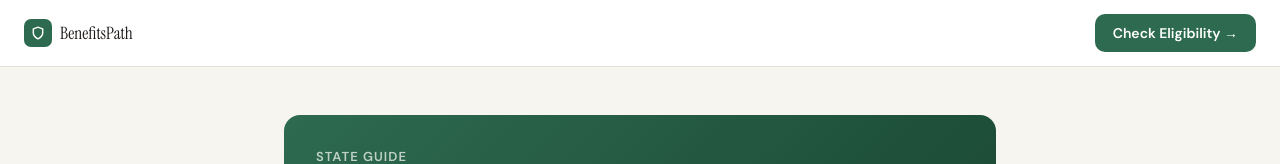
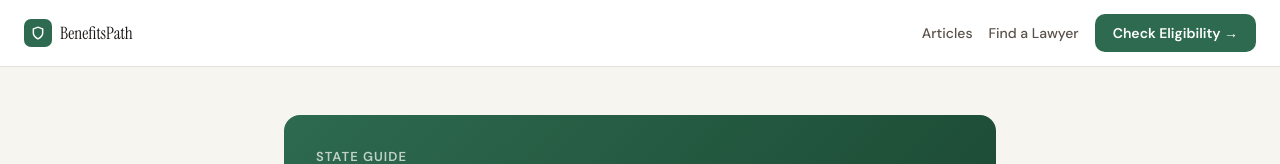
Before and after one commit to randommikej/benefitspath, a Next.js app: page /unemployment-benefits-iowa in a window 1280 px wide. Shown: the top 164 px of the page. Built offline with nearby package versions, Linux system fonts and the light colour scheme; no server answers.

Commit message:
Add site-wide navigation links for Articles and Find a Lawyer

```diff
--- a/app/articles/page.js
+++ b/app/articles/page.js
@@ -32,7 +32,8 @@ export default function ArticlesPage() {
           </Link>
           <div style={{ display: 'flex', alignItems: 'center', gap: 16 }}>
             <Link href="/articles" style={{ fontSize: 14, fontWeight: 600, color: '#2d6a4f', textDecoration: 'none' }}>Articles</Link>
-            <Link href="/for-attorneys" style={{ fontSize: 14, color: '#5a524a', textDecoration: 'none' }}>For Attorneys</Link>
+            <Link href="/for-attorneys" style={{ fontSize: 14, color: '#5a524a', textDecoration: 'none', fontWeight: 500 }}>Find a Lawyer</Link>
+            <Link href="/" style={{ background: '#2d6a4f', color: '#fff', padding: '8px 18px', borderRadius: 10, fontSize: 14, fontWeight: 600, textDecoration: 'none' }}>Check Eligibility →</Link>
           </div>
         </nav>
 
--- a/components/BenefitsApp.js
+++ b/components/BenefitsApp.js
@@ -186,7 +186,11 @@ export default function BenefitsApp() {
           <div className="lmark"><Shld /></div>
           <span className="ltxt">BenefitsPath</span>
         </div>
-        <span className="fbadge">100% Free</span>
+        <nav style={{ display: 'flex', alignItems: 'center', gap: 16 }}>
+          <a href="/articles" style={{ fontSize: 14, color: '#5a524a', textDecoration: 'none', fontWeight: 500 }}>Articles</a>
+          <a href="/for-attorneys" style={{ fontSize: 14, color: '#5a524a', textDecoration: 'none', fontWeight: 500 }}>Find a Lawyer</a>
+          <span className="fbadge">100% Free</span>
+        </nav>
       </header>
       <div className="pbar"><div className="pfill" style={{ width: `${progress}%` }} /></div>
 
--- a/components/SeoTemplate.js
+++ b/components/SeoTemplate.js
@@ -46,7 +46,11 @@ export function SeoLayout({ children }) {
             </div>
             <span style={{ fontFamily: "'Instrument Serif', serif", fontSize: 17, color: '#1a1714' }}>BenefitsPath</span>
           </Link>
-          <Link href="/" style={{ background: '#2d6a4f', color: '#fff', padding: '8px 18px', borderRadius: 10, fontSize: 14, fontWeight: 600, textDecoration: 'none' }}>Check Eligibility →</Link>
+          <div style={{ display: 'flex', alignItems: 'center', gap: 16 }}>
+            <Link href="/articles" style={{ fontSize: 14, color: '#5a524a', textDecoration: 'none', fontWeight: 500 }}>Articles</Link>
+            <Link href="/for-attorneys" style={{ fontSize: 14, color: '#5a524a', textDecoration: 'none', fontWeight: 500 }}>Find a Lawyer</Link>
+            <Link href="/" style={{ background: '#2d6a4f', color: '#fff', padding: '8px 18px', borderRadius: 10, fontSize: 14, fontWeight: 600, textDecoration: 'none' }}>Check Eligibility →</Link>
+          </div>
         </nav>
         <main style={{ maxWidth: 760, margin: '0 auto', padding: '48px 24px 80px' }}>
           {children}
@@ -57,7 +61,9 @@ export function SeoLayout({ children }) {
               <Link href="/" style={{ color: 'rgba(255,255,255,0.6)', textDecoration: 'none' }}>Check Eligibility</Link>
               <Link href="/#appeal" style={{ color: 'rgba(255,255,255,0.6)', textDecoration: 'none' }}>Appeal Letter</Link>
               <Link href="/#lawyer" style={{ color: 'rgba(255,255,255,0.6)', textDecoration: 'none' }}>Find Attorney</Link>
+              <Link href="/articles" style={{ color: 'rgba(255,255,255,0.6)', textDecoration: 'none' }}>Articles</Link>
               <Link href="/how-to-appeal-unemployment-denial" style={{ color: 'rgba(255,255,255,0.6)', textDecoration: 'none' }}>Guides</Link>
+              <Link href="/for-attorneys" style={{ color: 'rgba(255,255,255,0.6)', textDecoration: 'none' }}>For Attorneys</Link>
             </div>
             <p style={{ fontSize: 12, margin: 0 }}>BenefitsPath is not a law firm or government agency. Information is for educational purposes only. © {new Date().getFullYear()} BenefitsPath</p>
           </div>
```
